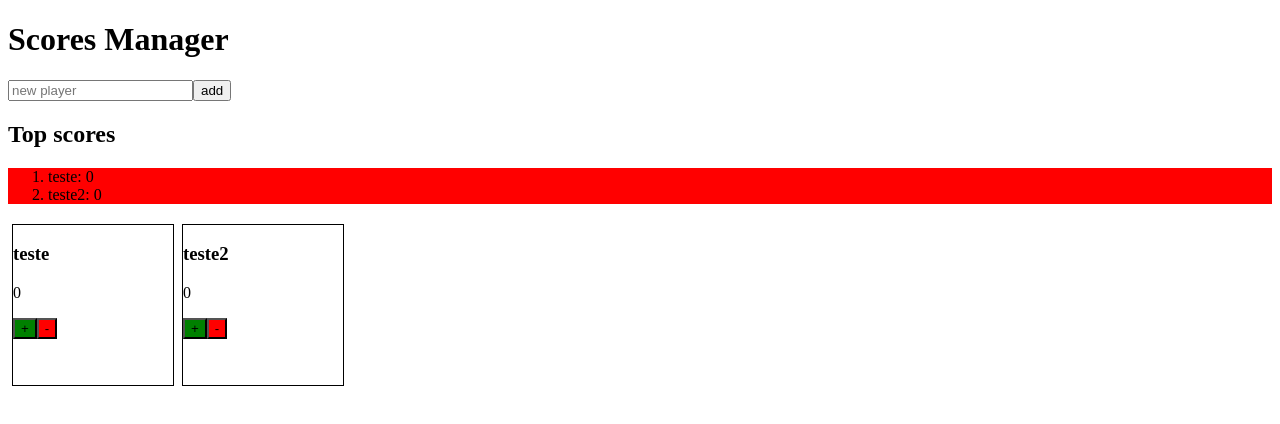
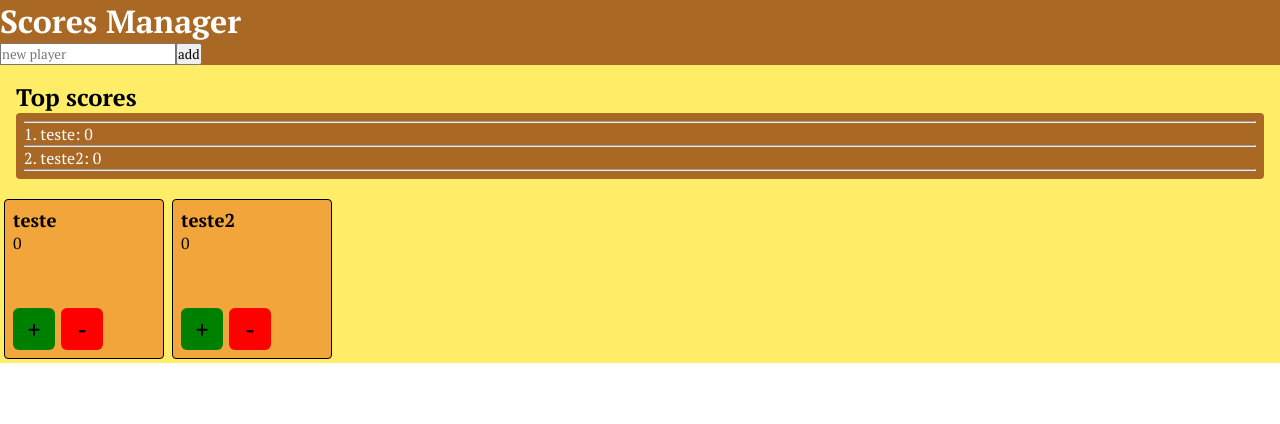
Before and after one commit to caioarodrigues/scoreboard, a React (Vite) app: page / in a window 1280 px wide. Shown: the top 424 px of the page. Built offline with nearby package versions, Linux system fonts and the light colour scheme; the HTML template or start-up script is replaced by a standard one.

Commit message:
chore: a few more css improvements

```diff
--- a/src/App.css
+++ b/src/App.css
@@ -0,0 +1,8 @@
+@import url('https://fonts.googleapis.com/css2?family=PT+Serif:wght@400;700&display=swap');
+
+* {
+  margin: 0;
+  padding: 0;
+  box-sizing: border-box;
+  font-family: 'PT Serif', serif;
+}
--- a/src/components/Button/Index.module.tsx
+++ b/src/components/Button/Index.module.tsx
@@ -6,7 +6,7 @@ type buttonProps = {
 
 export default function Button ({ style, children, onClick }: buttonProps) {
   return (
-    <button style={style} onClick={onClick}>
+    <button style={style} onClick={onClick} className="button">
       {children}
     </button>
   )
--- a/src/components/Card/Index.module.tsx
+++ b/src/components/Card/Index.module.tsx
@@ -2,19 +2,38 @@ type CardProps = {
   playerName: string;
   score: number;
   children?: React.ReactNode;
+};
+
+const cardStyle: React.CSSProperties = {
+  border: "solid 1px black",
+  width: "10em",
+  height: "10em",
+  backgroundColor: "#f1a53b",
+  borderRadius: ".25em",
+  display: "flex",
+  flexDirection: "column",
+  justifyContent: "space-between",
+};
+
+const statsStyle: React.CSSProperties = {
+  marginLeft: ".5em",
+  marginTop: ".5em",
+}
+
+const childrenStyle: React.CSSProperties = {
+  marginLeft: ".5em",
+  marginBottom: ".5em",
 }
 
 export default function Card({ playerName, score, children }: CardProps) {
   return (
-    <article className="card" style={{ border: 'solid 1px black', width: '10em', height: '10em' }}>
-      <div className="stats">
+    <article className="card" style={cardStyle}>
+      <div className="stats" style={statsStyle}>
         <h3>{playerName}</h3>
         <p>{score}</p>
+      </div>
 
-        {children ? <div>
-          {children}
-        </div> : null}
-      </div>
+      {children && <div style={childrenStyle}> {children} </div>}
     </article>
-  )
+  );
 }
--- a/src/components/Header/Index.module.tsx
+++ b/src/components/Header/Index.module.tsx
@@ -2,10 +2,18 @@ type headerProps = {
   children?: React.ReactNode;
 }
 
+const headerStyle: React.CSSProperties = {
+  backgroundColor: "#a96824",
+}
+
+const h1Style: React.CSSProperties = {
+  color: "#fff"
+}
+
 export default function Header ({ children }: headerProps) {
   return (
-    <header>
-      <h1>Scores Manager</h1>
+    <header style={headerStyle}>
+      <h1 style={h1Style}>Scores Manager</h1>
 
       <section>
         {children}
--- a/src/components/PlayersList/Index.module.tsx
+++ b/src/components/PlayersList/Index.module.tsx
@@ -10,6 +10,8 @@ export default function PlayersList () {
     flexWrap: "wrap",
     listStyle: "none",
     padding: "0",
+    backgroundColor: "#ffed68",
+
   };
   const liStyle: React.CSSProperties = {
     margin: '.25em'
--- a/src/components/ScoreChanger/Index.module.tsx
+++ b/src/components/ScoreChanger/Index.module.tsx
@@ -1,9 +1,31 @@
 import Button from "../Button/Index.module";
 import PlayersContext from "../../context/PlayersContext";
 import { useContext } from "react";
+import "./style.css";
 
 type ScoreChangerProps = {
   playerName: string;
+}
+
+const buttonStyle: React.CSSProperties = {
+  width: "1.75em",
+  height: "1.75em",
+  borderRadius: ".25em",
+  color: "black",
+  fontSize: "1.5em",
+  fontWeight: "bold",
+  border: "none",
+  cursor: "pointer",
+}
+
+const addScoreButtonStyle: React.CSSProperties = {
+  ...buttonStyle,
+  backgroundColor: "green"
+}
+
+const subtractScoreButtonStyle: React.CSSProperties = {
+  ...buttonStyle,
+  backgroundColor: "red"
 }
 
 export default function ScoreChanger ({ playerName }: ScoreChangerProps) {
@@ -11,7 +33,7 @@ export default function ScoreChanger ({ playerName }: ScoreChangerProps) {
 
   return (
     <section className={`score-changer ${playerName}`}>
-      <Button style={{ backgroundColor: "green" }} onClick={() => {
+      <Button style={addScoreButtonStyle} onClick={() => {
         const newPlayers = players.map(player => {
           if (player.name === playerName) {
             return {
@@ -25,7 +47,7 @@ export default function ScoreChanger ({ playerName }: ScoreChangerProps) {
       }}>
         +
       </Button>
-      <Button style={{ backgroundColor: "red" }} onClick={() => {
+      <Button style={subtractScoreButtonStyle} onClick={() => {
         const newPlayers = players.map(player => {
           if (player.name === playerName) {
             if (player.score === 0) return player;
--- /dev/null
+++ b/src/components/ScoreChanger/style.css
@@ -0,0 +1,3 @@
+.score-changer .button:nth-child(2) {
+  margin-left: .25em;
+}
--- a/src/components/Stats/Index.module.tsx
+++ b/src/components/Stats/Index.module.tsx
@@ -1,18 +1,35 @@
 import { useContext } from "react"
 import PlayersContext from "../../context/PlayersContext"
 import Stat from "../Stat/Index.module";
+
+const statsStyle: React.CSSProperties = {
+  backgroundColor: "#ffed68",
+  padding: "1rem",
+}
+
+const sortedPlayersStyle: React.CSSProperties = {
+  backgroundColor: '#a96824',
+  padding: '.5rem',
+  listStylePosition: 'inside',
+  borderRadius: '.25rem',
+  color: '#fff',
+}
 
 export default function Stats () {
   const { players } = useContext(PlayersContext);
   const sortedPlayers = players.sort((a, b) => b.score - a.score);
 
   return (
-    <section className="stats" >
+    <section className="stats" style={statsStyle}>
       <h2>Top scores</h2>
-      <ol className="sorted-players" style={{ backgroundColor: 'red' }} >
+      <ol className="sorted-players" style={sortedPlayersStyle} >
         {sortedPlayers.map(({ name, score }, index) => {
           return (
-            <Stat key={index} name={name} score={score} />
+            <>
+              {index === 0 && <hr /> }
+              <Stat key={index} name={name} score={score} />
+              <hr />
+            </>
           )
         })}
       </ol>
```
